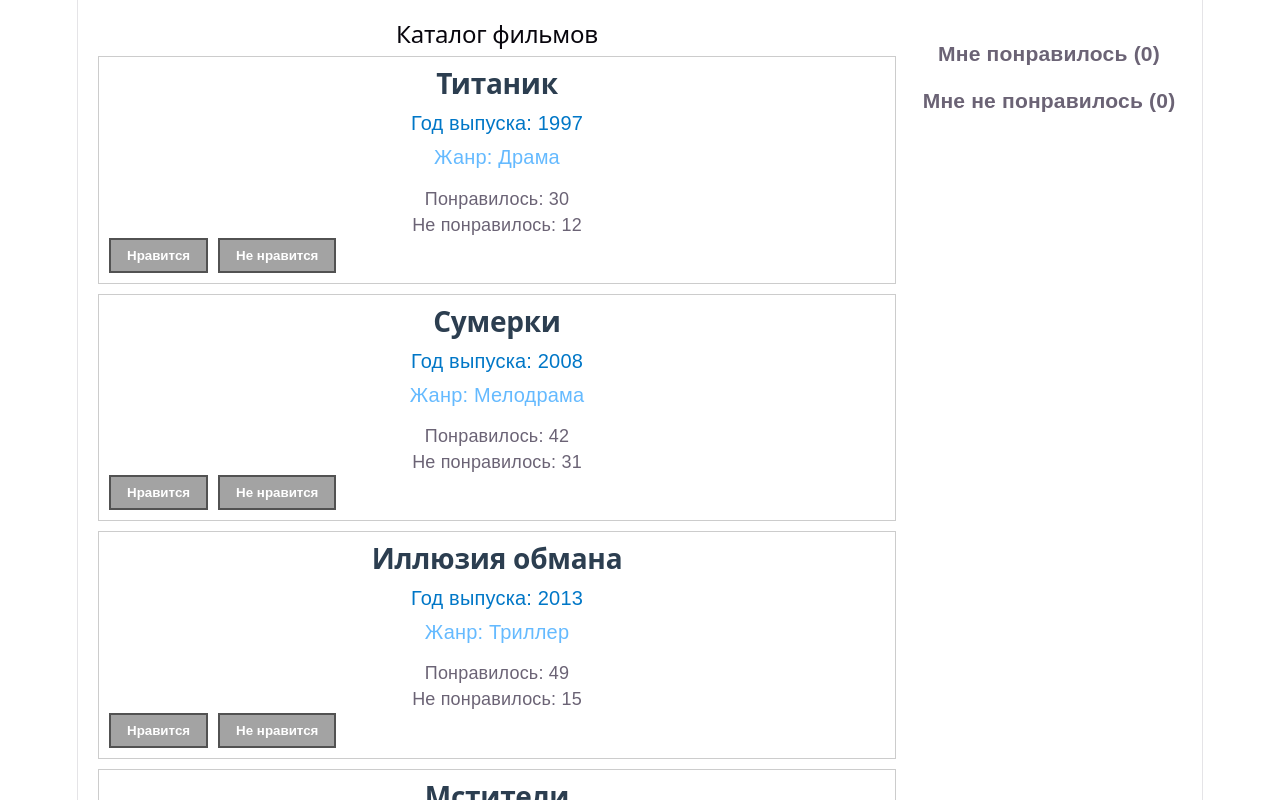
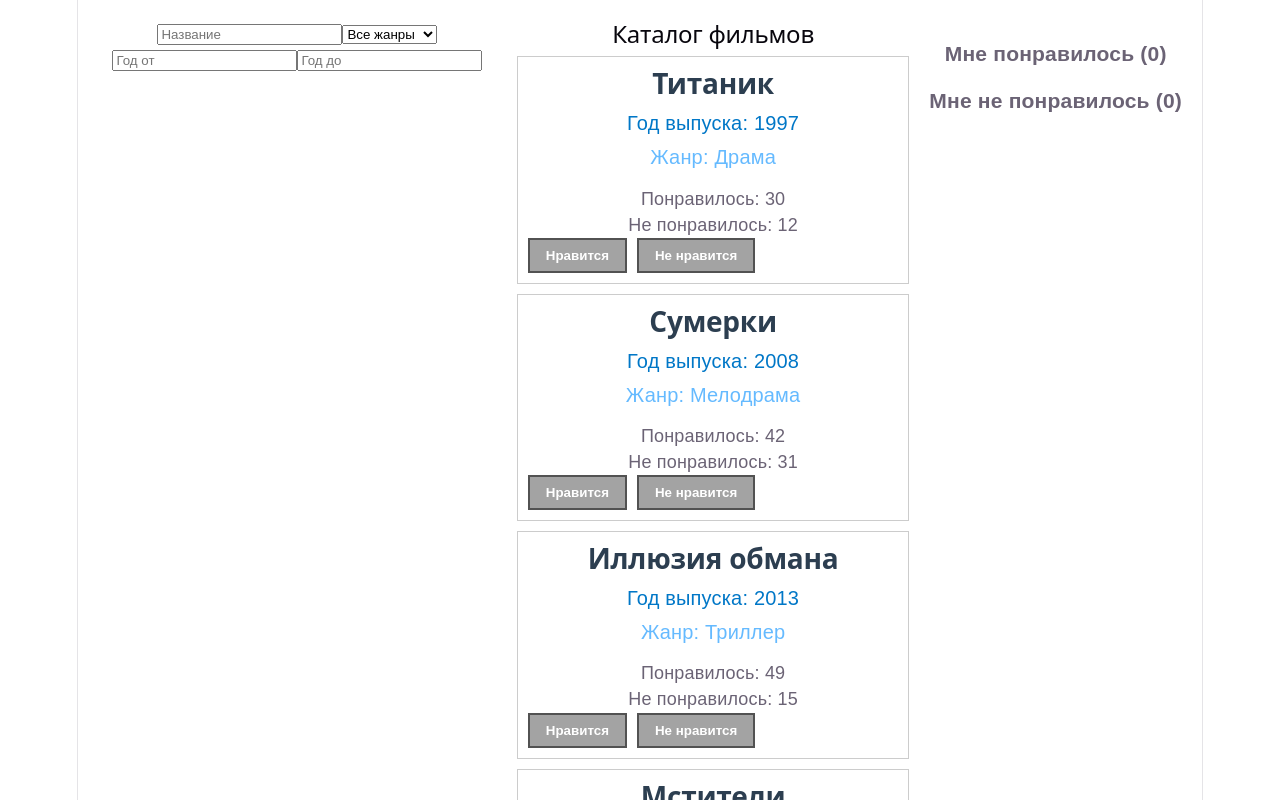
Before and after one commit to tewwas/react-homework, a React (Vite) app: page / in a window 1280 px wide. Shown: the top 800 px of the page. Built offline with nearby package versions, Linux system fonts and the light colour scheme.

Commit message:
Добавить фильтрацию с useEffect

```diff
--- /dev/null
+++ b/src/App.css
@@ -0,0 +1,32 @@
+.container {
+  position: relative;
+  display: flex;
+  padding: 20px;
+  gap: 20px;
+  font-family: Arial, sans-serif;
+}
+
+.viewCounter {
+  position: absolute;
+  bottom: 10px;
+  right: 10px;
+  background-color: #fff;
+  padding: 8px 12px;
+  border: 1px solid #ccc;
+  border-radius: 8px;
+  font-weight: bold;
+}
+
+.mainContent {
+  display: flex;
+  width: 100%;
+  gap: 20px;
+}
+
+.filmList {
+  flex: 3;
+}
+
+.likedDisliked {
+  flex: 1;
+}
--- a/src/App.jsx
+++ b/src/App.jsx
@@ -1,7 +1,8 @@
 import React, { useState, useEffect } from 'react';
 import FilmCard from './components/FilmCard.jsx';
+import './App.css';
 
-const allFilms = [
+const allFilmsData = [
   {
     id: 1,
     title: 'Титаник',
@@ -9,6 +10,8 @@ const allFilms = [
     genre: 'Драма',
     likesCount: 30,
     dislikesCount: 12,
+    liked: false,
+    disliked: false
   },
   {
     id: 2,
@@ -17,6 +20,8 @@ const allFilms = [
     genre: 'Мелодрама',
     likesCount: 42,
     dislikesCount: 31,
+    liked: false,
+    disliked: false
   },
   {
     id: 3,
@@ -25,6 +30,8 @@ const allFilms = [
     genre: 'Триллер',
     likesCount: 49,
     dislikesCount: 15,
+    liked: false,
+    disliked: false
   },
   {
     id: 4,
@@ -33,99 +40,172 @@ const allFilms = [
     genre: 'Боевик',
     likesCount: 52,
     dislikesCount: 36,
+    liked: false,
+    disliked: false
   },
 ];
 
 function App() {
-  const [films, setFilms] = useState(allFilms);
-  const [isLiked, setisLiked] = useState([]);
-  const [disLiked, setdisLiked] = useState([]);
+  const [films, setFilms] = useState([]);
+  const [allFilms, setAllFilms] = useState([])
+  const [liked, setLiked] = useState([]);
+  const [disLiked, setDisLiked] = useState([]);
+  const [viewedFilms, setViewedFilms] = useState([]);
   const [viewCount, setViewCount] = useState(0);
 
+
+  const [filterName, setFilterName] = useState('');
+  const [filterYearFrom, setFilterYearFrom] = useState('');
+  const [filterYearTo, setFilterYearTo] = useState('');
+  const [filterGenre, setFilterGenre] = useState('');
+
   useEffect(() => {
-    const connection = {
-      init: () => {
-        const viewedFilmsCount = new Set([...isLiked, ...disLiked]).size;
-        setViewCount(viewedFilmsCount);
-      },
-      disconnect: () => {
+    setAllFilms(allFilmsData);
+    setFilms(allFilmsData);
+  }, []);
+
+  useEffect(() => {
+    setViewCount(viewedFilms.length);
+  }, [viewedFilms]);
+
+  const addToViewed = (id) => {
+    setViewedFilms(prev => {
+      if (!prev.includes(id)) {
+        return [...prev, id];
       }
+      return prev;
+    });
   };
-    connection.init();
-    return () => {
-      connection.disconnect();
-    };
-  }, [isLiked, disLiked]);
+
+  useEffect(() => {
+    let filtered = [...allFilms];
+
+    if (filterName) {
+      filtered = filtered.filter(f => f.title.toLowerCase().includes(filterName.toLowerCase()));
+    }
+    if (filterGenre) {
+      filtered = filtered.filter(f => f.genre === filterGenre);
+    }
+    if (filterYearFrom) {
+      filtered = filtered.filter(f => f.year >= parseInt(filterYearFrom));
+    }
+    if (filterYearTo) {
+      filtered = filtered.filter(f => f.year <= parseInt(filterYearTo));
+    }
+
+    setFilms(filtered);
+  }, [filterName, filterYearFrom, filterYearTo, filterGenre, allFilms]);
 
   const handleLike = (id) => {
     setFilms(prev => prev.map(f => {
       if (f.id === id) {
-        if (isLiked.includes(id)) {
-          setisLiked(prevLiked => prevLiked.filter(item => item !== id));
-          return { ...f, likesCount: f.likesCount - 1 };
+        if (f.liked) {
+          return {...f, liked: false, likesCount: f.likesCount - 1};
         } else {
-          setisLiked(prevLiked => [...prevLiked, id]);
-          if (disLiked.includes(id)) {
-            setdisLiked(prevDisliked => prevDisliked.filter(item => item !== id));
-            return {
-              ...f,
-              likesCount: f.likesCount + 1,
-              dislikesCount: f.dislikesCount - 1
-            };
+            let newLikesCount = f.likesCount + 1;
+            let newDislikesCount = f.dislikesCount;
+            if (f.disliked) {
+              newDislikesCount = f.dislikesCount - 1;
             }
-          return { ...f, likesCount: f.likesCount + 1 };
+            return {...f,liked: true, disliked: false, likesCount: newLikesCount, dislikesCount: newDislikesCount};
           }
       }
       return f;
     }));
+
+    setLiked(prev => {
+      if (prev.includes(id)) {
+        return prev.filter(item => item !== id);
+      } else {
+        return [...prev, id];
+      }
+    });
+    setDisLiked(prev => {
+      if (prev.includes(id)) {
+        return prev.filter(item => item !== id);
+      } else {
+        return prev.filter(item => item !== id);
+      }
+    });
   };
 
   const handleDislike = (id) => {
     setFilms(prev => prev.map(f => {
       if (f.id === id) {
-        if (disLiked.includes(id)) {
-          setdisLiked(prevDisliked => prevDisliked.filter(item => item !== id));
-          return { ...f, dislikesCount: f.dislikesCount - 1 };
+        if (f.disliked) {
+          return {...f, disliked: false, dislikesCount: f.dislikesCount - 1};
         } else {
-          setdisLiked(prevDisliked => [...prevDisliked, id]);
-          if (isLiked.includes(id)) {
-            setisLiked(prevLiked => prevLiked.filter(item => item !== id));
-            return {
-              ...f,
-              dislikesCount: f.dislikesCount + 1,
-              likesCount: f.likesCount - 1
-            };
+            let newDislikesCount = f.dislikesCount + 1;
+            let newLikesCount = f.likesCount;
+            if (f.liked) {
+              newLikesCount = f.likesCount - 1;
             }
-          return { ...f, dislikesCount: f.dislikesCount + 1 };
+            return {...f, disliked: true, liked: false, dislikesCount: newDislikesCount, likesCount: newLikesCount};
           }
       }
       return f;
     }));
+
+    setDisLiked(prev => {
+      if (prev.includes(id)) {
+        return prev.filter(item => item !== id);
+      } else {
+        return [...prev, id];
+      }
+    });
+
+    setLiked(prev => {
+      if (prev.includes(id)) {
+        return prev.filter(item => item !== id);
+      } else {
+        return prev.filter(item => item !== id);
+      }
+    });
   };
 
-  const likedFilms = films.filter(f => isLiked.includes(f.id));
-  const dislikedFilms = films.filter(f => disLiked.includes(f.id));
+  const likedFilms = films.filter(f => f.liked);
+  const dislikedFilms = films.filter(f => f.disliked);
 
   return (
-    <div style={{ position: 'relative', display: 'flex', padding: '20px', gap: '20px', fontFamily: 'Arial' }}>
-      <div style={{
-        position: 'absolute',
-        bottom: '10px',
-        right: '10px',
-        backgroundColor: '#fff',
-        padding: '8px 12px',
-        border: '1px solid #ccc',
-        borderRadius: '8px',
-        fontWeight: 'bold'
-      }}>
+    <div className="container">
+      <div className="filters">
+        <input
+          type="text"
+          placeholder="Название"
+          value={filterName}
+          onChange={(e) => setFilterName(e.target.value)}/>
+        <select
+          value={filterGenre}
+          onChange={(e) => setFilterGenre(e.target.value)}>
+          <option value="">Все жанры</option>
+          <option value="Драма">Драма</option>
+          <option value="Мелодрама">Мелодрама</option>
+          <option value="Триллер">Триллер</option>
+          <option value="Боевик">Боевик</option>
+        </select>
+        <input
+          type="number"
+          placeholder="Год от"
+          value={filterYearFrom}
+          onChange={(e) => setFilterYearFrom(e.target.value)}
+        />
+        <input
+          type="number"
+          placeholder="Год до"
+          value={filterYearTo}
+          onChange={(e) => setFilterYearTo(e.target.value)}
+        />
+      </div>
+
+      <div className="viewCounter">
         Просмотрено: {viewCount}
       </div>
-
-      <div style={{ flex: 3 }}>
+      <div className="mainContent">
+        <div className="filmList">
           <h2>Каталог фильмов</h2>
           {films.map((film) => (
+            <div key={film.id} onClick={() => addToViewed(film.id)}>
               <FilmCard
-            key={film.id}
                 title={film.title}
                 date={film.year}
                 genre={film.genre}
@@ -133,25 +213,29 @@ function App() {
                 dislikes={film.dislikesCount}
                 handleLike={() => handleLike(film.id)}
                 handleDislike={() => handleDislike(film.id)}
-            isLiked={isLiked.includes(film.id)}
-            isDisliked={disLiked.includes(film.id)}
+                isLiked={film.liked}
+                isDisliked={film.disliked}
               />
+            </div>
           ))}
         </div>
-      <div style={{ flex: 1 }}>
+
+        <div className="likeDisliked">
           <div>
             <h3>Мне понравилось ({likedFilms.length})</h3>
             {likedFilms.map(f => (
               <div key={f.id}>{f.title}</div>
             ))}
           </div>
-        <div style={{ marginTop: '20px' }}>
+          <div style={{ marginTop: '20px'}}>
             <h3>Мне не понравилось ({dislikedFilms.length})</h3>
             {dislikedFilms.map(f => (
               <div key={f.id}>{f.title}</div>
             ))}
           </div>
         </div>
+
+      </div>
     </div>
   );
 }
```
Lines whose indentation alone changed are shown as unchanged.
